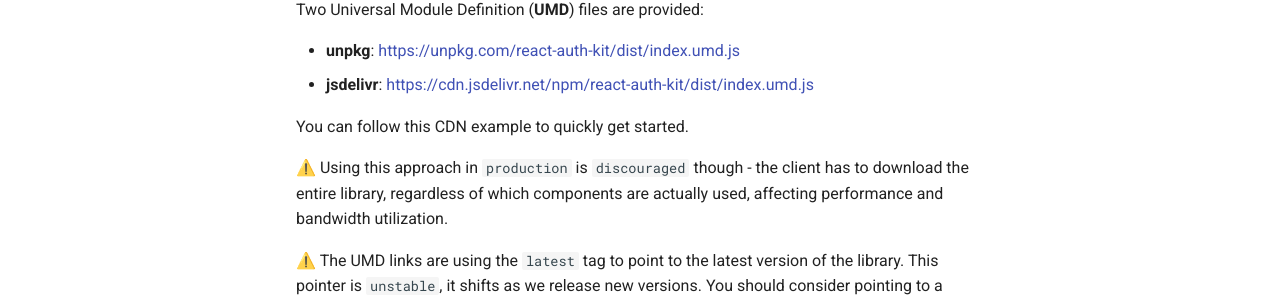
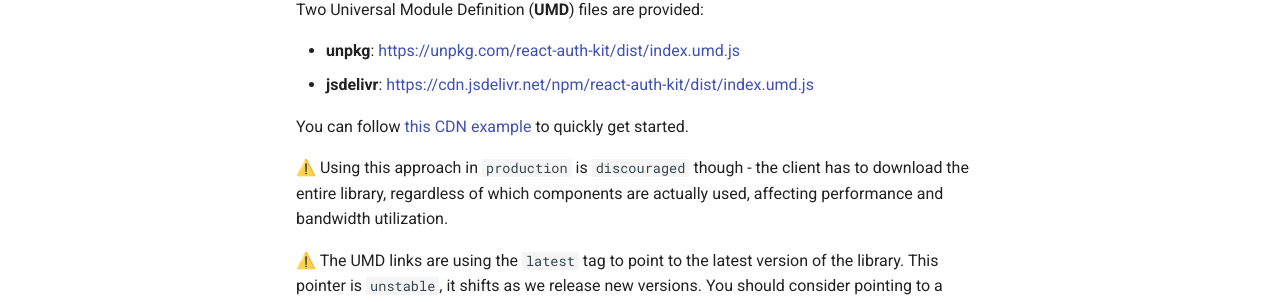
Before and after one commit to smileBaby628/myRepository1, an MkDocs documentation site: the page built from docs/installation.md, in a window 1280 px wide and 1133 px high. Shown: the part 657-959 px from the top of the window. Built offline with MkDocs 1.6.1 and Material for MkDocs 9.7.7, drawn with Linux system fonts in a browser that asks for light colours; comment, search, counter and statistics services are not loaded; part of the change alters nothing that is shown.

```diff
--- a/docs/installation.md
+++ b/docs/installation.md
@@ -24,13 +24,16 @@ Two Universal Module Definition (**UMD**) files are provided:
 - **unpkg**: [https://unpkg.com/react-auth-kit/dist/index.umd.js](https://unpkg.com/react-auth-kit/dist/index.umd.js)
 - **jsdelivr**: [https://cdn.jsdelivr.net/npm/react-auth-kit/dist/index.umd.js](https://cdn.jsdelivr.net/npm/react-auth-kit/dist/index.umd.js)
 
-You can follow this CDN example to quickly get started.
+You can follow [this CDN example](https://github.com/react-auth-kit/react-auth-kit/tree/master/examples/cdn)
+to quickly get started.
 
-⚠️ Using this approach in `production` is `discouraged` though - the client has to download the entire library, regardless of which components are actually used, affecting performance and bandwidth utilization.
+⚠️ Using this approach in `production` is `discouraged` though - the client has to download the entire library,
+regardless of which components are actually used, affecting performance and bandwidth utilization.
 
 ⚠️ The UMD links are using the `latest` tag to point to the latest version of the library. This pointer is `unstable`,
 it shifts as we release new versions. You should consider pointing to a specific version,
 such as [v1.4.6](https://unpkg.com/react-auth-kit@1.4.6/dist/index.umd.js).
 
 <p align="center">&mdash; 🔑  &mdash;</p>
-<p align="center"><i>React Auth Kit is <a href="https://github.com/react-auth-kit/react-auth-kit/blob/master/LICENSE">Apache 2.0 License</a> code</i></p>
+<p align="center"><i>React Auth Kit is <a href="https://github.com/react-auth-kit/react-auth-kit/blob/master/LICENSE">
+Apache 2.0 License</a> code</i></p>
```
